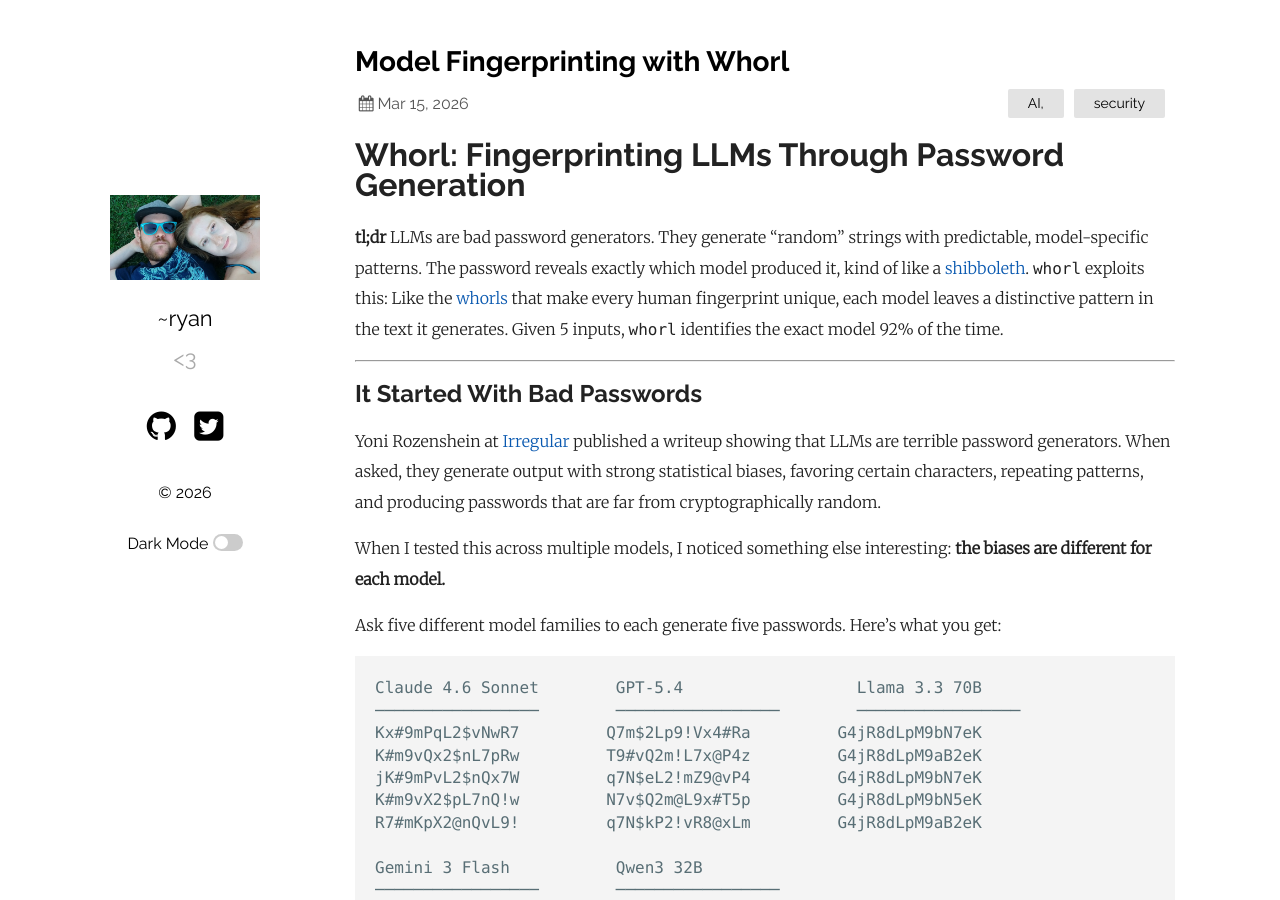
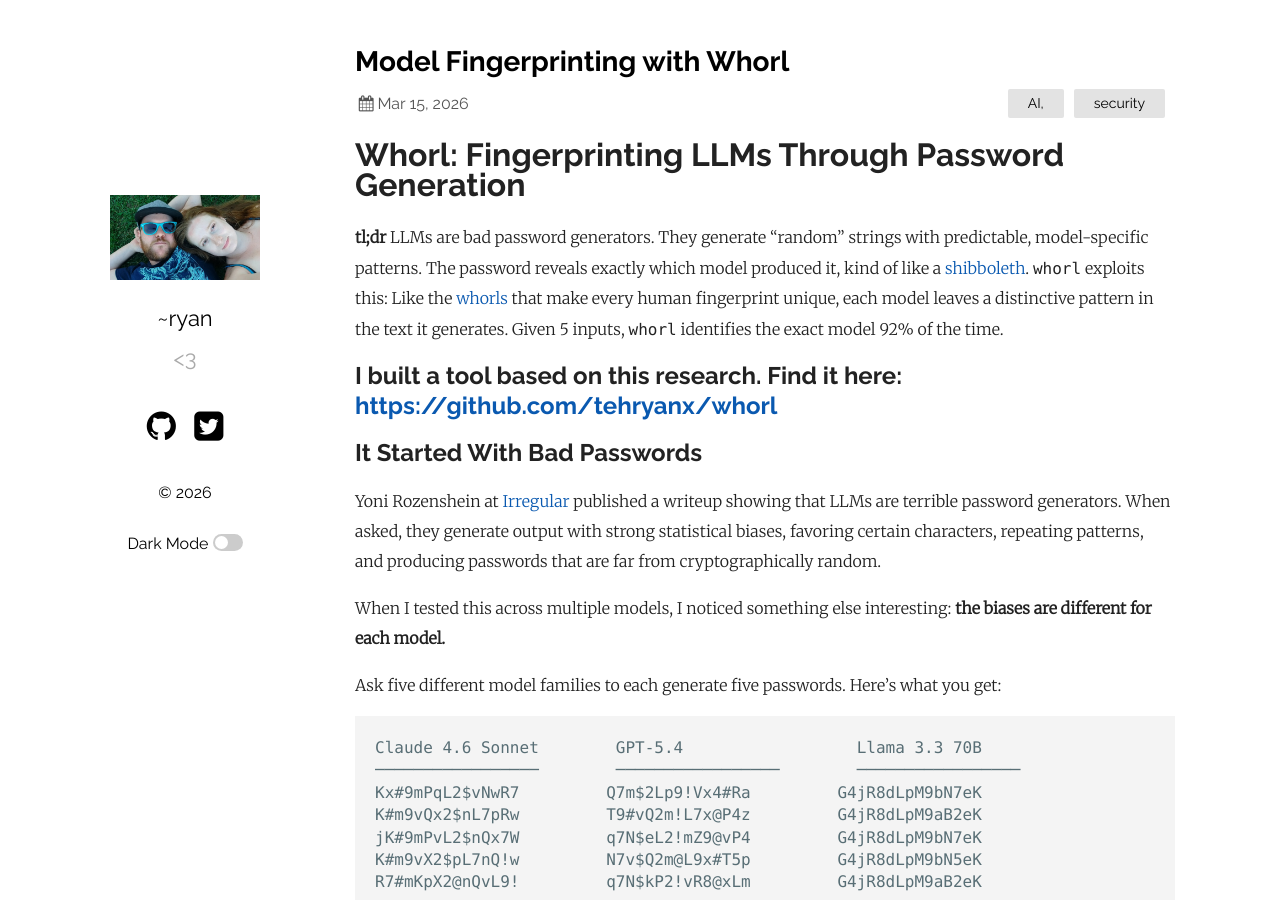
Before and after one commit to tehryanx/tehryanx.github.io, a Jekyll site: the page built from _posts/2026-03-15-Model-Fingerprinting-With-Whorl.markdown, in a window 1280 px wide and 900 px high. Built offline with Jekyll 4.4.1, drawn with Linux system fonts in a browser that asks for light colours.

Commit message:
Update 2026-03-15-Model-Fingerprinting-With-Whorl.markdown

```diff
--- a/_posts/2026-03-15-Model-Fingerprinting-With-Whorl.markdown
+++ b/_posts/2026-03-15-Model-Fingerprinting-With-Whorl.markdown
@@ -9,6 +9,7 @@ categories: AI, security
 
 **tl;dr** LLMs are bad password generators. They generate "random" strings with predictable, model-specific patterns. The password reveals exactly which model produced it, kind of like a [shibboleth](https://en.wikipedia.org/wiki/Shibboleth). `whorl` exploits this: Like the [whorls](https://en.wikipedia.org/wiki/Whorl_(fingerprint)) that make every human fingerprint unique, each model leaves a distinctive pattern in the text it generates. Given 5 inputs, `whorl` identifies the exact model 92% of the time.
 
+I built a tool based on this research. Find it here: [https://github.com/tehryanx/whorl](https://github.com/tehryanx/whorl)
 ---
 
 ## It Started With Bad Passwords
```
